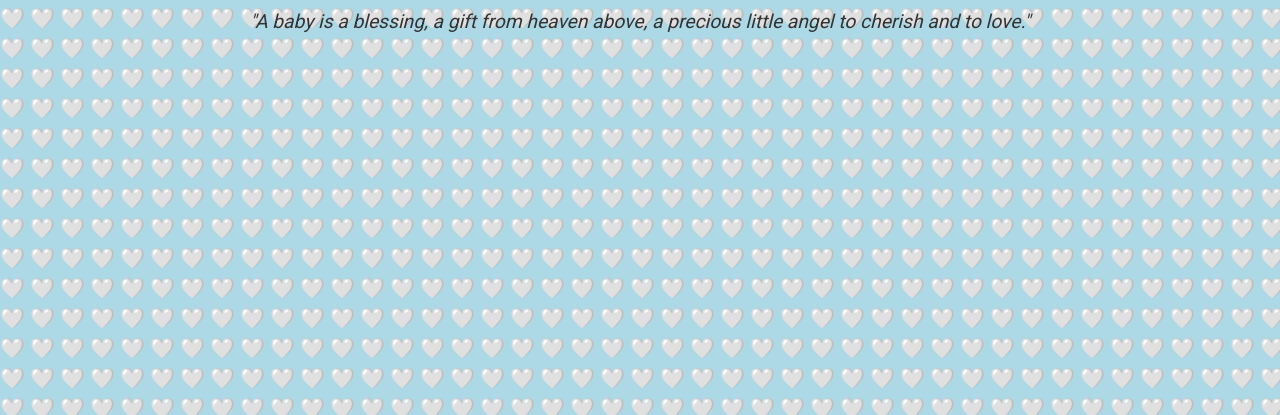
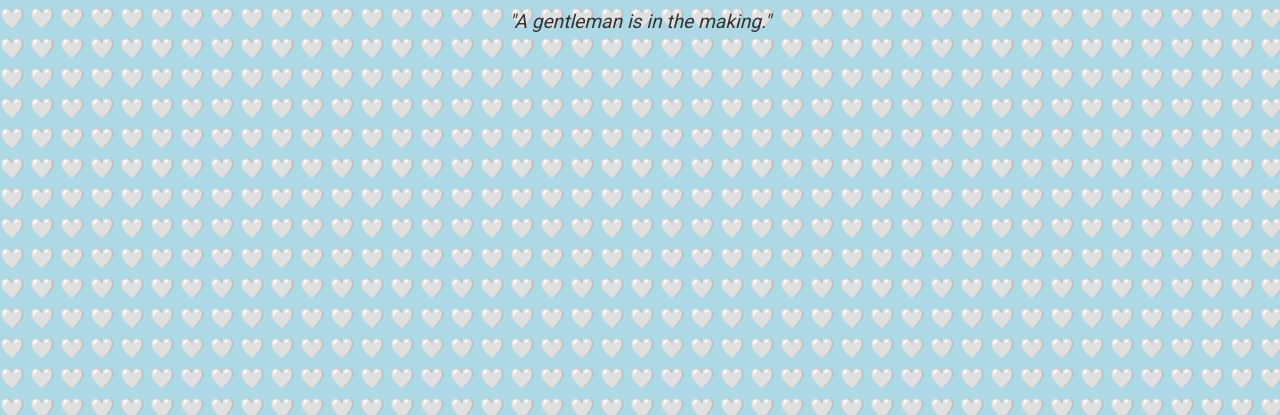
Before and after one commit to mohamma123/BabyBoy, a plain HTML site: page index.html in a window 1280 px wide. Shown: the part 385-800 px from the top of the page. Drawn offline with Linux system fonts and the light colour scheme.

Commit message:
Update index.html

```diff
--- a/index.html
+++ b/index.html
@@ -59,7 +59,7 @@
     <h1>👶 Our Baby Boy is Coming! 👶</h1>
     <div id="countdown" class="countdown"></div>
     <div class="emoji">🍼🧸🎈</div>
-    <div class="message">"A baby is a blessing, a gift from heaven above, a precious little angel to cherish and to love."</div>
+    <div class="message">"A gentleman is in the making."</div>
 
     <script>
         function updateCountdown() {
```
